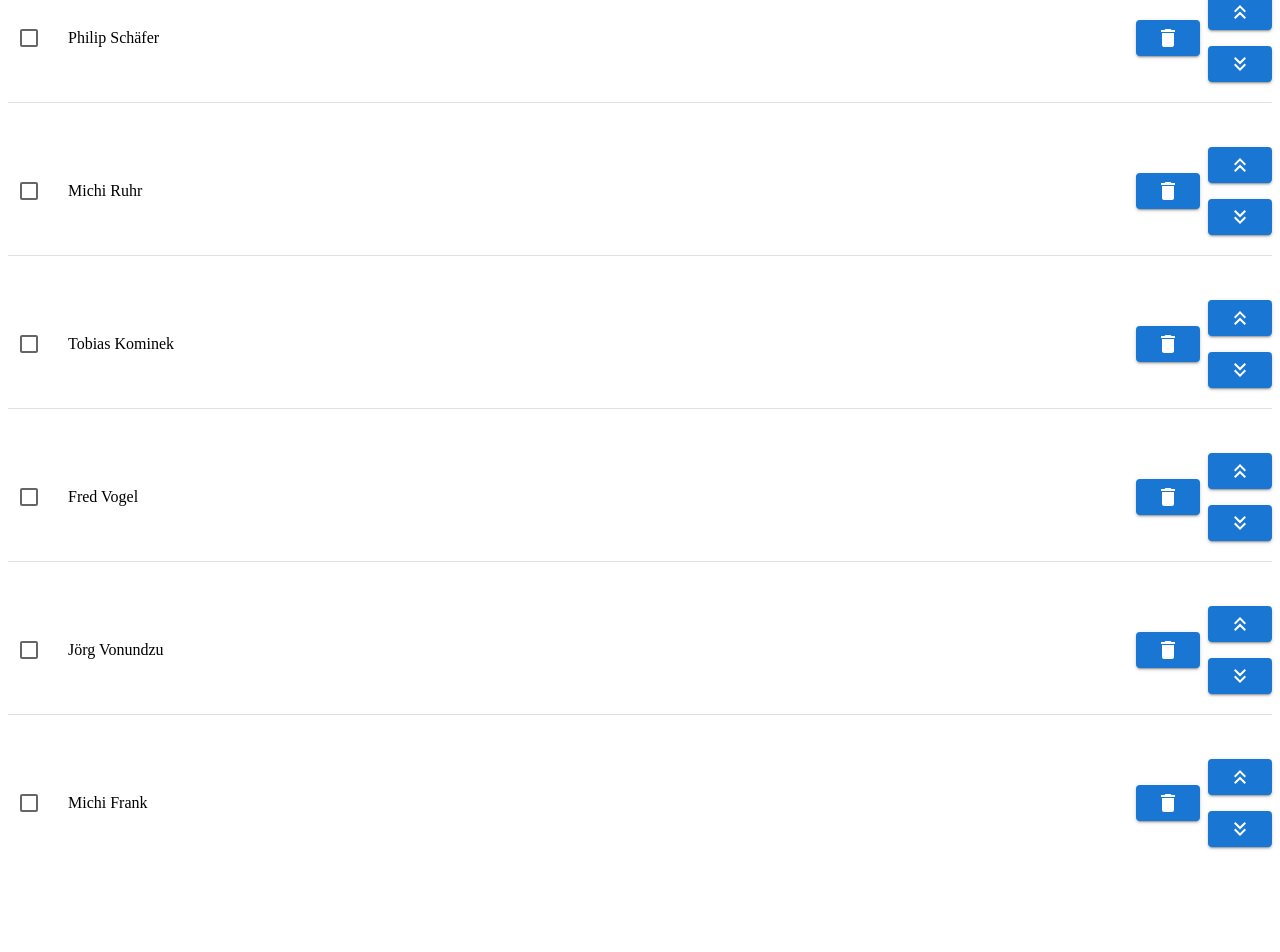
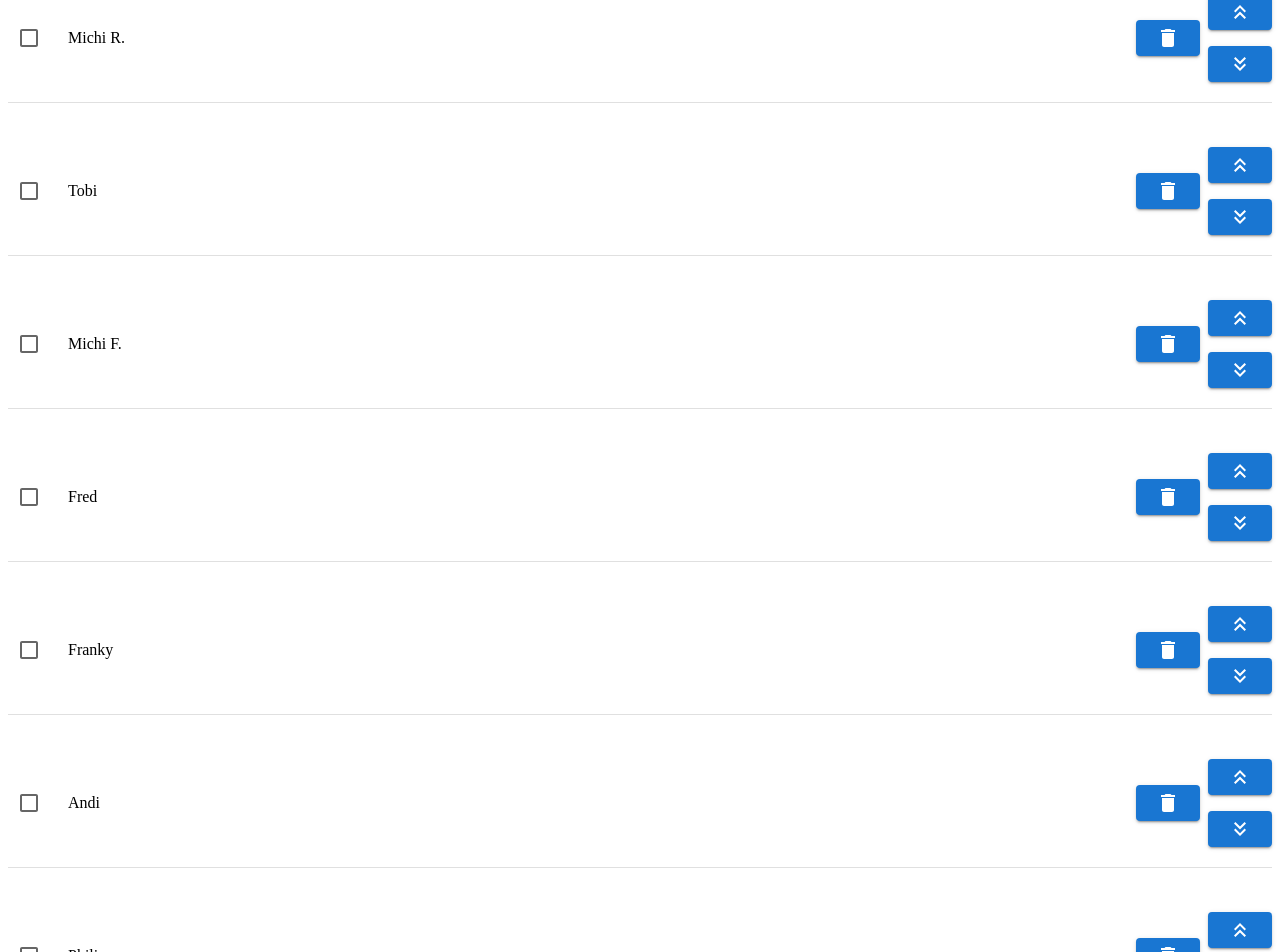
Before and after one commit to philib/DoublesUp, a Next.js app: page / in a window 1280 px wide. Shown: the part 243-1195 px from the top of the page. Before the commit the page ends 1098 px from the top, so only its background shows below. Built offline with nearby package versions, Linux system fonts and the light colour scheme.

Commit message:
add current lineup

```diff
--- a/app/page.tsx
+++ b/app/page.tsx
@@ -13,7 +13,15 @@ import StarBorderIcon from '@mui/icons-material/StarBorder';
 export default function Home() {
     const allPossibleLineupVariations = [[[1, 2], [3, 4], [5, 6]], [[1, 2], [3, 5], [4, 6]], [[1, 2], [3, 6], [4, 5]], [[1, 2], [4, 5], [3, 6]], [[1, 3], [2, 4], [5, 6]], [[1, 3], [2, 5], [4, 6]], [[1, 3], [2, 6], [4, 5]], [[1, 4], [2, 3], [5, 6]], [[1, 4], [2, 5], [3, 6]], [[1, 4], [2, 6], [3, 5]], [[1, 4], [3, 5], [2, 6]], [[1, 5], [2, 4], [3, 6]], [[1, 5], [3, 4], [2, 6]], [[1, 6], [2, 5], [3, 4]], [[1, 6], [3, 4], [2, 5]], [[2, 3], [1, 4], [5, 6]], [[2, 3], [1, 5], [4, 6]], [[2, 3], [1, 6], [4, 5]], [[2, 4], [1, 5], [3, 6]], [[2, 4], [1, 6], [3, 5]], [[2, 5], [1, 6], [3, 4]], [[3, 4], [1, 6], [2, 5]]]
     const [inputText, setInputText] = useState("")
-    const [players, setPlayers] = useState<string[]>(["Philip Schäfer", "Michi Ruhr", "Tobias Kominek", "Fred Vogel", "Jörg Vonundzu", "Michi Frank"])
+    const [players, setPlayers] = useState<string[]>([
+        "Michi R.",
+        "Tobi",
+        "Michi F.",
+        "Fred",
+        "Franky",
+        "Andi",
+        "Philip"
+    ])
     const [lineup, setLineupIntern] = useState<Record<number, string>>({})
     const setLineup = (l: Record<number, string>) => {
         setLineupIntern(l)
```
